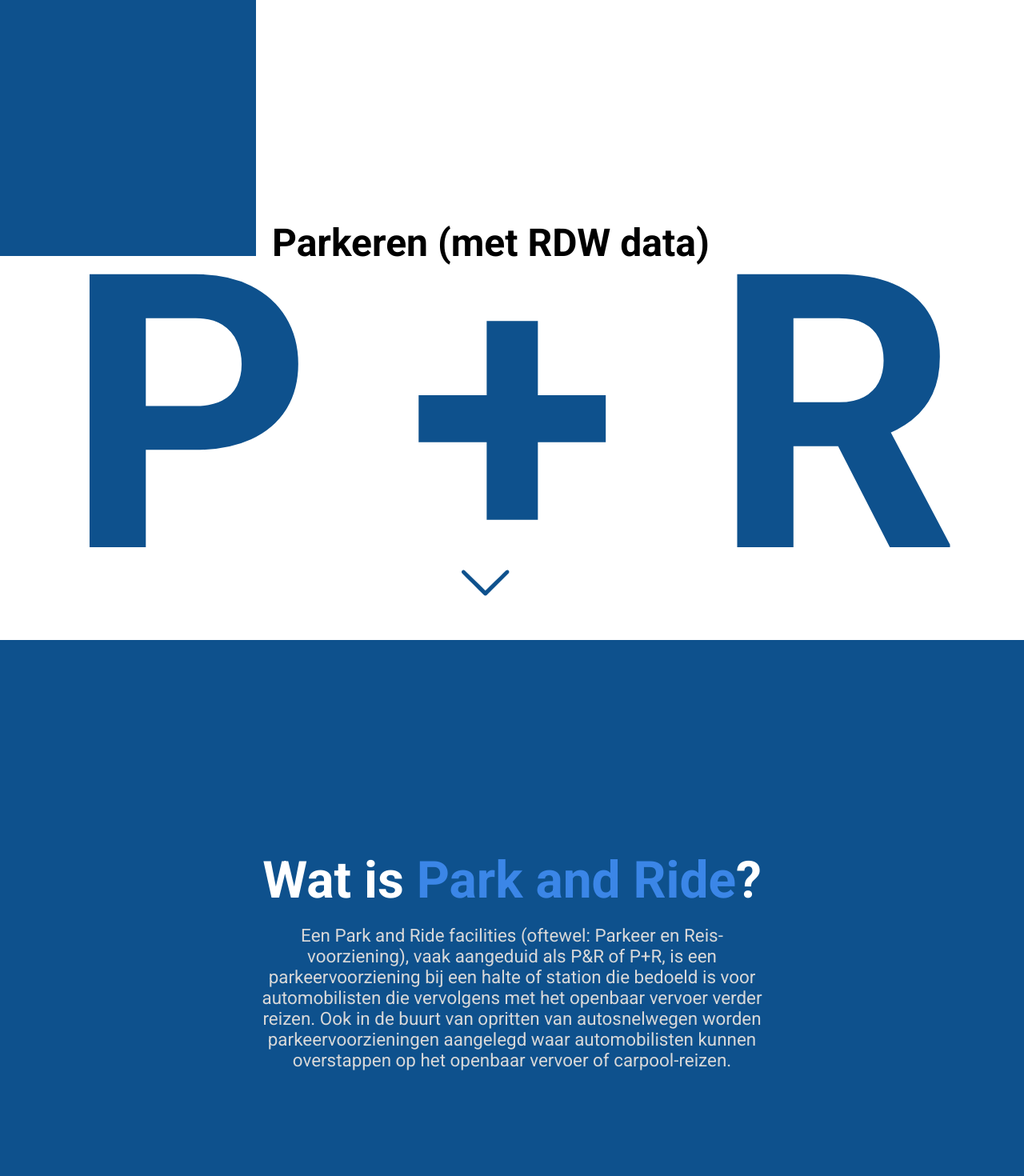
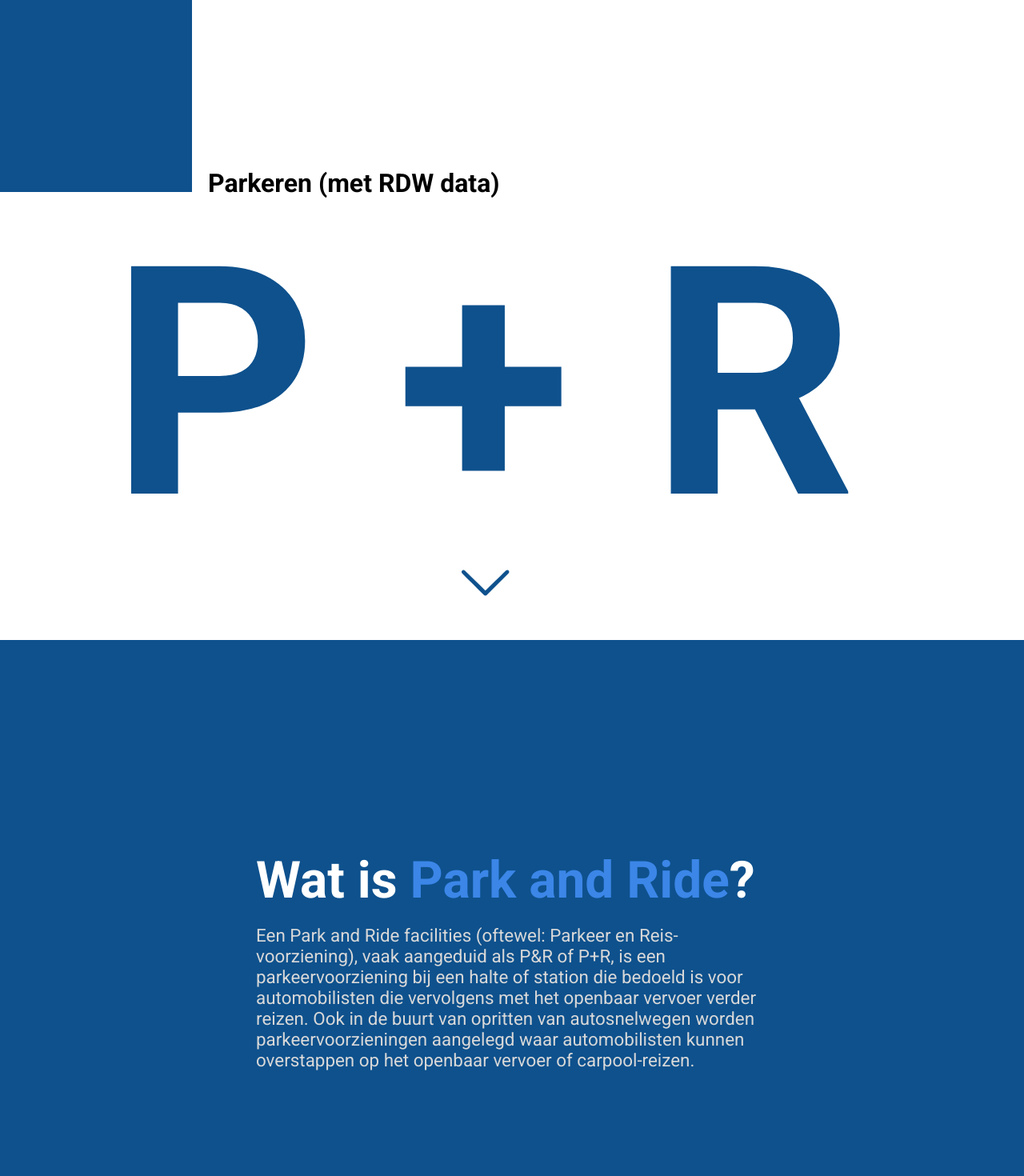
Before and after one commit to HappyPantss/human-centered-design-2021, a Vue app: page / in a window 1280 px wide. Shown: the top 1470 px of the page at 80% size. Built offline with nearby package versions, Linux system fonts and the light colour scheme.

Commit message:
Resit updates, style changes

```diff
--- a/src/components/BarChart.vue
+++ b/src/components/BarChart.vue
@@ -297,6 +297,7 @@ input {
   border: 2px solid #3b86e7;
   border-radius: 0.6rem;
   outline: none;
+  cursor: pointer;
 }
 
 input:hover {
--- a/src/components/Main.vue
+++ b/src/components/Main.vue
@@ -56,6 +56,38 @@
         toeneemt) op wegcorridors die de P+R-locaties juist moesten ontzien.
       </p>
   </div>
+  <div class="stage">
+      <h2>De <span>Bronnen</span></h2><br>
+      <p class="information">
+      <span>Data</span>:
+      <ul>
+        <li><a href="https://opendata.rdw.nl/browse?category=Parkeren&provenance=official&page=3" target="_blank">RDW. (z.d.). Open Data Parkeren. Geraadpleegd 19 oktober 2020</a></li>
+        <li>
+          <a href="https://opendata.rdw.nl/Parkeren/Open-Data-Parkeren-GEBRUIKSDOEL/qidm-7mkf" target="_blank">RDW. (2020, 13 november). Open Data Parkeren: GEBRUIKSDOEL | Open Data | RDW.</a>
+        </li>
+        <li>
+          <a href="https://opendata.rdw.nl/Parkeren/GEO-PenR/6wzd-evwu" target="_blank">RDW. (2020a, november 13). GEO PenR | Open Data | RDW.</a>
+        </li>
+        <li>
+          <a href="https://rwsduurzamemobiliteit.nl/kennis-instrumenten/toolbox-slimme-mobiliteit/multimodaal/factsheet-park-ride/" target="_blank">Factsheet Park+Ride. (z.d.). Duurzame mobiliteit. Geraadpleegd op 27 januari 2021</a>
+        </li>
+      </ul><br>
+      <span>Code</span>:
+      <ul>
+        <li><a href="https://www.youtube.com/watch?v=4e3NF8ez95w&list=PL9yYRbwpkykvOXrZumtZWbuaXWHvjD8gi&ab_channel=CurranKelleher" target="_blank">Curran Kelleher. (2018, 23 augustus). Data Visualization 2018 Course Overview. YouTube.</a></li>
+        <li>
+          <a href="https://greensock.com/scrollmagic/" target="_blank">RDW GEO PenR</a>
+        </li>
+      </ul><br>
+      <span>Mijn linkjes</span>:
+      <ul>
+        <li><a href="https://github.com/HappyPantss/frontend-applications" target="_blank">Frontend Applications Github</a></li>
+        <li>
+          <a href="https://github.com/HappyPantss/frontend-data" target="_blank">Frontend Data Github</a>
+        </li>
+      </ul>
+      </p>
+  </div>
 </template>
 
 <script>
@@ -101,9 +133,7 @@ body {
   display: flex;
   flex-flow: column;
   justify-content: center;
-  align-items: center;
   margin: 0 auto;
-  text-align: center;
 }
 
 .one {
@@ -125,24 +155,34 @@ body {
 .corner h1 {
   font-family: "Roboto", sans-serif;
   text-align: center;
-  font-size: 3rem;
+  font-size: 2rem;
   align-self: flex-end;
-  margin-bottom: -12px;
+  margin-bottom: -8px;
   margin-left: 20px;
 }
 
 .logo {
   background-color: #0e518d;
-  height: 20rem;
-  width: 20rem;
+  height: 15rem;
+  width: 15rem;
+}
+
+a {
+  text-decoration: none;
+  color: #d8d8d8;
+}
+
+a:hover {
+  text-decoration: underline;
 }
 
 h1.title {
   font-family: "Roboto", sans-serif;
   text-align: center;
   color: #0e518d;
-  font-size: 30rem;
-  margin-top: 15rem;
+  font-size: 25rem;
+  margin-top: 10rem;
+  margin-left: -4.5rem;
 }
 
 .stage h2 {
```
Lines whose indentation alone changed are shown as unchanged.
